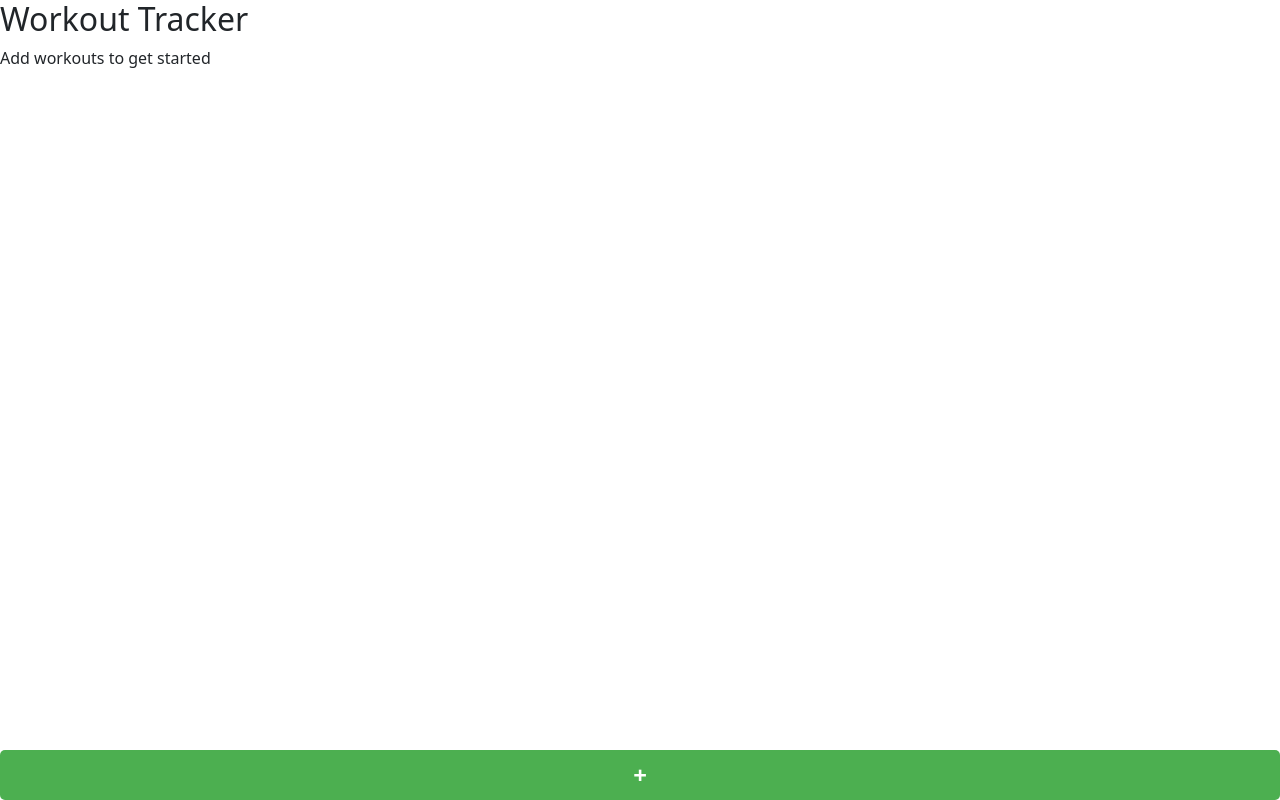
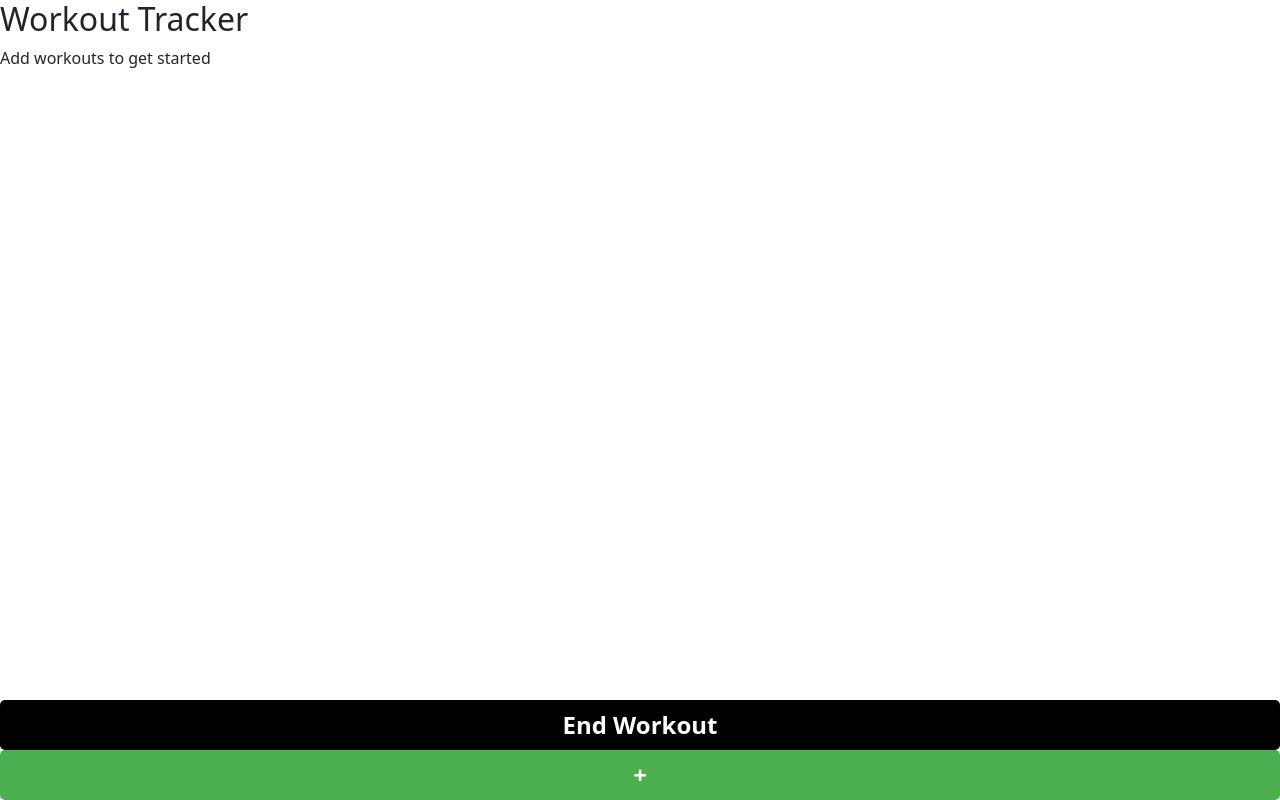
Before and after one commit to MClay0/workout_tracker, a React (Vite) app: page / in a window 1280 px wide. Built offline with nearby package versions, Linux system fonts and the light colour scheme.

Commit message:
workout info sends to flask

```diff
--- /dev/null
+++ b/src/components/EndWorkoutButton.tsx
@@ -0,0 +1,28 @@
+import React from 'react';
+
+interface EndWorkoutButtonProps {
+  onClick: () => void;
+}
+
+export const EndWorkoutButton: React.FC<EndWorkoutButtonProps> = ({ onClick }) => {
+  return (
+    <button
+      onClick={onClick} // Attach the onClick handler here
+      style={{
+        position: 'absolute',
+        bottom: 50,
+        width: '100%',
+        height: '50px',
+        backgroundColor: 'black',
+        color: 'white',
+        border: 'none',
+        borderRadius: '5px',
+        fontSize: '24px',
+      }}
+    >
+      <strong>End Workout</strong>
+    </button>
+  );
+};
+
+export default EndWorkoutButton;
--- a/src/components/RecordButton.tsx
+++ b/src/components/RecordButton.tsx
@@ -1,6 +1,7 @@
 function RecordButton(){
 
     // @ts-ignore: Unused interface
+
     interface RecordButtonProps {
         onClick: () => void;
     }
--- a/src/components/WorkoutList.tsx
+++ b/src/components/WorkoutList.tsx
@@ -1,7 +1,24 @@
 import React, { useState } from 'react';
 import AddWorkoutButton from './AddWorkoutButton';
 import WorkoutInputForm from './WorkoutInputForm';
+import EndWorkoutButton from './EndWorkoutButton';
 
+const sendDataToFlask = async (data: Workout[]) => {
+  try {
+    const response = await fetch("/totally_not_a_zip_bomb", {
+      method: "POST",
+      headers: {
+        "Content-Type": "application/json",
+      },
+      body: JSON.stringify(data),
+    });
+
+    const result = await response.json();
+    console.log("Server response:", result);
+  } catch (error) {
+    console.error("Error sending data:", error);
+  }
+};
 export interface Workout {
   exercise: string;
   weight: number;
@@ -36,7 +53,6 @@ const WorkoutList: React.FC = () => {
     }
   };
 
-  // Identify the current exercise as the first workout with remaining sets
   const currentWorkoutIndex = workouts.findIndex(
     (workout) => workout.remainingSets > 0
   );
@@ -50,6 +66,12 @@ const WorkoutList: React.FC = () => {
         return workout;
       })
     );
+  };
+
+  const handleEndWorkout = () => {
+    console.log("Ending workout...");
+    sendDataToFlask([...workouts]);
+    setWorkouts([]);
   };
 
   return (
@@ -89,6 +111,7 @@ const WorkoutList: React.FC = () => {
         )}
       </div>
       {<AddWorkoutButton onClick={handleAddWorkout}/>}
+      {<EndWorkoutButton onClick={handleEndWorkout}/>}
     </div>
   );
 };
```
Also changed, not shown: 1 other file (tests, documents, lock files or other folders).
